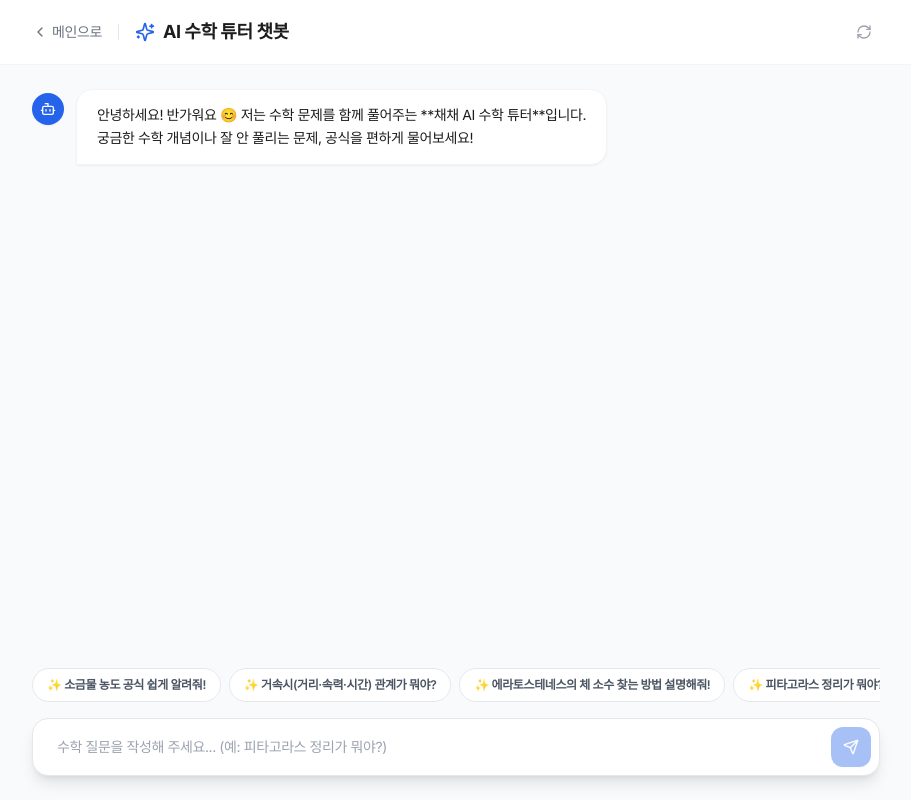
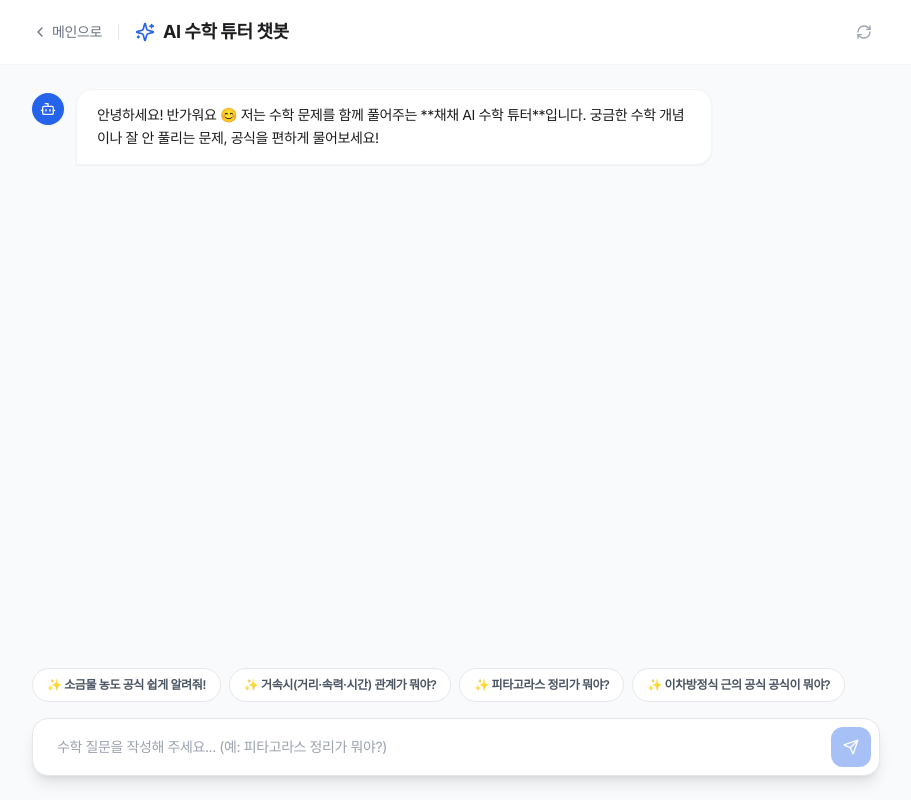
Before and after one commit to joonh0508-cloud/bbh, a Next.js app: page /chat in a window 1280 px wide. Shown: the whole page, without its empty margins (184-1095 px from the left). Built offline with nearby package versions, Linux system fonts and the light colour scheme.

Commit message:
feat: Add KaTeX integration and MathText component for accurate LaTeX math rendering in AI Chatbot

```diff
--- a/app/api/chat/route.ts
+++ b/app/api/chat/route.ts
@@ -20,7 +20,7 @@ export async function POST(req: Request) {
     const systemMessage = {
       role: "system",
       content:
-        "너는 친절하고 설명력이 뛰어난 초·중·고 수학 전문 AI 튜터 '채채 수학 챗봇'이야. 학생이 수학 문제, 개념, 공식에 대해 질문하면 이해하기 쉽게 단계별로 친절하고 명쾌하게 설명해 줘. 수학 기호와 식은 보기 쉽게 정리해 주고, 긍정적이고 따뜻한 멘토 어조와 이모지를 적절히 사용해 줘.",
+        "너는 친절하고 설명력이 뛰어난 초·중·고 수학 전문 AI 튜터 '채채 수학 챗봇'이야. 모든 수학 기호, 공식, 방정식, 분수, 제곱근, 인덱스 등 수학적 표현은 반드시 올바른 LaTeX 수식 문법으로 작성해 줘. 인라인 수식은 $...$ (예: $x^2 + y^2 = 1$, $\\frac{a}{b}$, $\\sqrt{x}$), 블록 수식은 $$...$$ 으로 감싸서 학생이 깔끔하고 정교한 수식을 렌더링받을 수 있도록 출력해 줘. 친근하고 따뜻한 어조와 이모지를 적절히 사용해 줘.",
     };
 
     const completion = await openai.chat.completions.create({
--- a/app/chat/page.tsx
+++ b/app/chat/page.tsx
@@ -3,6 +3,8 @@
 import { useState, useRef, useEffect } from "react";
 import Link from "next/link";
 import { ChevronLeft, Send, Sparkles, Bot, User, RefreshCw } from "lucide-react";
+
+import MathText from "@/components/MathText";
 
 interface Message {
   id: string;
@@ -26,8 +28,8 @@ export default function ChatPage() {
   const sampleQuestions = [
     "소금물 농도 공식 쉽게 알려줘!",
     "거속시(거리·속력·시간) 관계가 뭐야?",
-    "에라토스테네스의 체 소수 찾는 방법 설명해줘!",
     "피타고라스 정리가 뭐야?",
+    "이차방정식 근의 공식 공식이 뭐야?",
   ];
 
   const scrollToBottom = () => {
@@ -150,13 +152,13 @@ export default function ChatPage() {
               )}
 
               <div
-                className={`max-w-[85%] sm:max-w-[75%] rounded-2xl px-5 py-3.5 text-sm leading-relaxed whitespace-pre-wrap ${
+                className={`max-w-[85%] sm:max-w-[75%] rounded-2xl px-5 py-3.5 text-sm leading-relaxed ${
                   msg.role === "user"
                     ? "bg-[#1d1d1f] text-white rounded-br-none shadow-sm"
                     : "bg-white text-[#1d1d1f] rounded-bl-none border border-gray-100 shadow-sm"
                 }`}
               >
-                {msg.content}
+                <MathText content={msg.content} />
               </div>
 
               {msg.role === "user" && (
--- a/app/layout.tsx
+++ b/app/layout.tsx
@@ -18,6 +18,13 @@ export default function RootLayout({
 }>) {
   return (
     <html lang="ko">
+      <head>
+        <link
+          rel="stylesheet"
+          href="https://cdn.jsdelivr.net/npm/katex@0.16.11/dist/katex.min.css"
+          crossOrigin="anonymous"
+        />
+      </head>
       <body className={`${inter.variable} tracking-tight`}>
         <ConfigProvider>
           {children}
--- /dev/null
+++ b/components/MathText.tsx
@@ -0,0 +1,84 @@
+"use client";
+
+import React from "react";
+import katex from "katex";
+
+interface MathTextProps {
+  content: string;
+  className?: string;
+}
+
+export default function MathText({ content, className = "" }: MathTextProps) {
+  if (!content) return null;
+
+  // $$...$$ 또는 \[...\] (블록 수식) 과 $...$ 또는 \(...\) (인라인 수식) 추출 정규식
+  const regex = /(\$\$.*?\$\$|\\\[.*?\\\]|\$.*?\$|\\\([^)]*?\\\))/gs;
+  const parts = content.split(regex);
+
+  return (
+    <span className={className}>
+      {parts.map((part, index) => {
+        if (!part) return null;
+
+        // 블록 수식 ($$...$$ 또는 \[...\])
+        if (
+          (part.startsWith("$$") && part.endsWith("$$")) ||
+          (part.startsWith("\\[") && part.endsWith("\\]"))
+        ) {
+          const math = part
+            .replace(/^\$\$/, "")
+            .replace(/\$\$$/, "")
+            .replace(/^\\\[/, "")
+            .replace(/\\\]$/, "")
+            .trim();
+          try {
+            const html = katex.renderToString(math, {
+              displayMode: true,
+              throwOnError: false,
+            });
+            return (
+              <span
+                key={index}
+                className="block my-2 overflow-x-auto text-center"
+                dangerouslySetInnerHTML={{ __html: html }}
+              />
+            );
+          } catch (e) {
+            return <code key={index}>{part}</code>;
+          }
+        }
+
+        // 인라인 수식 ($...$ 또는 \(...\))
+        if (
+          (part.startsWith("$") && part.endsWith("$") && part.length > 2) ||
+          (part.startsWith("\\(") && part.endsWith("\\)"))
+        ) {
+          const math = part
+            .replace(/^\$/, "")
+            .replace(/\$$/, "")
+            .replace(/^\\\(/, "")
+            .replace(/\\\)$/, "")
+            .trim();
+          try {
+            const html = katex.renderToString(math, {
+              displayMode: false,
+              throwOnError: false,
+            });
+            return (
+              <span
+                key={index}
+                className="inline-block px-1"
+                dangerouslySetInnerHTML={{ __html: html }}
+              />
+            );
+          } catch (e) {
+            return <code key={index}>{part}</code>;
+          }
+        }
+
+        // 일반 텍스트
+        return <span key={index}>{part}</span>;
+      })}
+    </span>
+  );
+}
--- a/package.json
+++ b/package.json
@@ -15,7 +15,8 @@
     "react-dom": "^18.2.0",
     "recharts": "^2.12.7",
     "@supabase/supabase-js": "^2.45.0",
-    "openai": "^4.52.0"
+    "openai": "^4.52.0",
+    "katex": "^0.16.11"
   },
   "devDependencies": {
     "@types/node": "^20",
```
